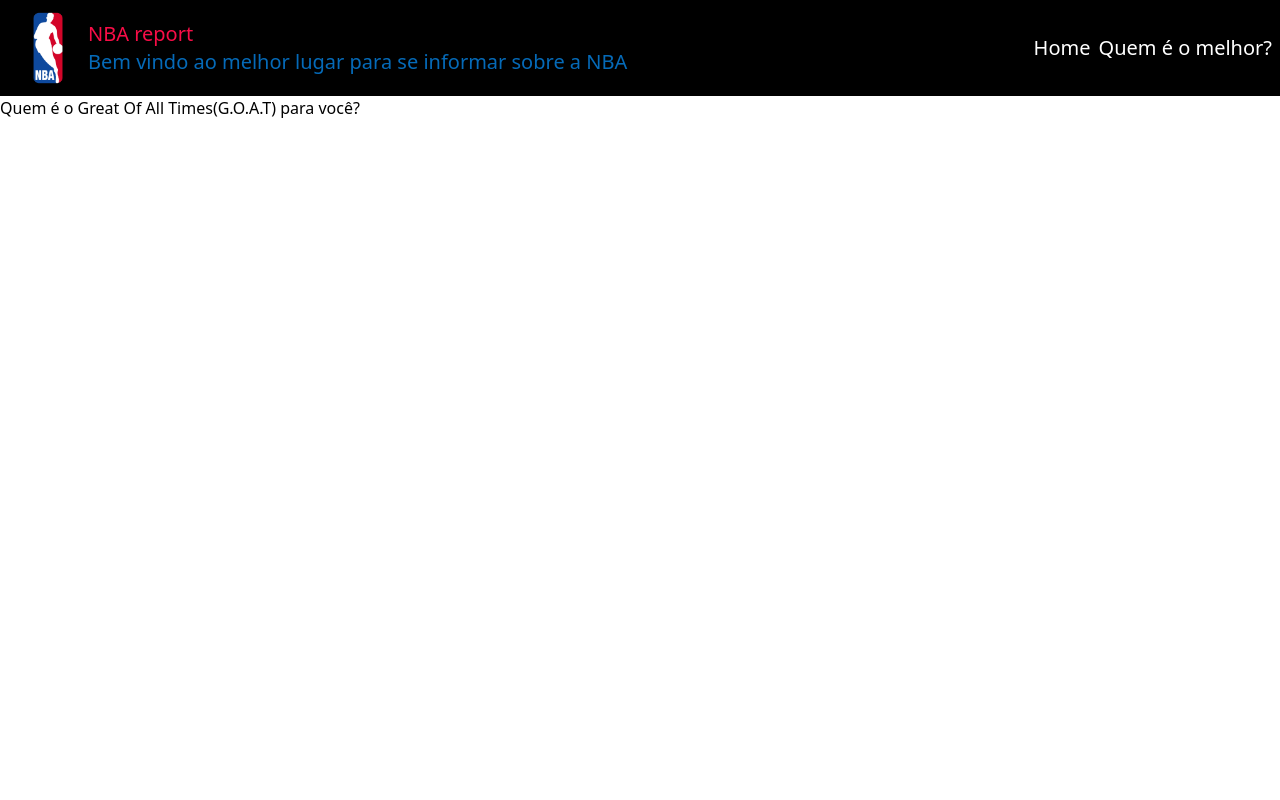
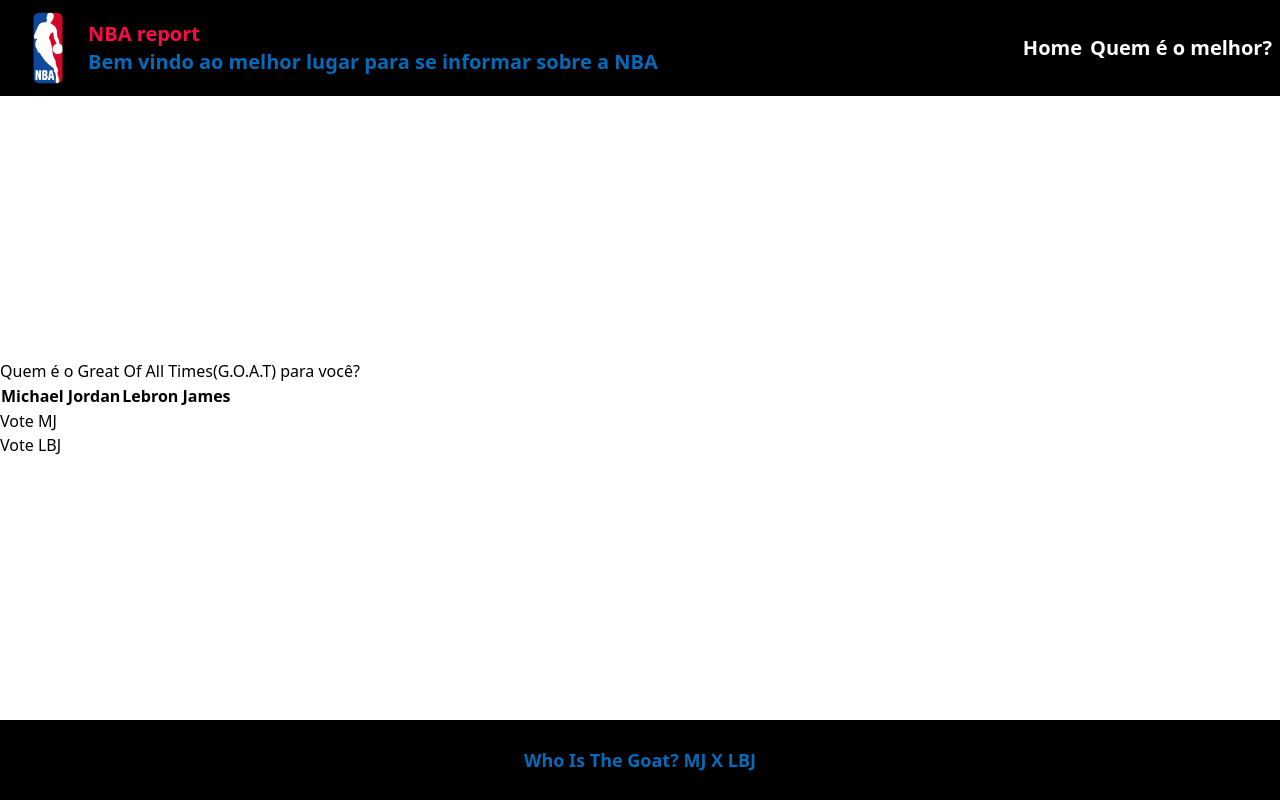
Before and after one commit to marcoshenke/desafiopagereact, a React (Create React App) app: page /whoisthegoat in a window 1280 px wide. Built offline with nearby package versions, Linux system fonts and the light colour scheme.

Commit message:
iniciando tabela de votação whoisthegoat

```diff
--- a/src/components/Footer/Footer.js
+++ b/src/components/Footer/Footer.js
@@ -2,8 +2,8 @@
 
 const Footer = () => {
     return (
-        <footer className="bg-black text-white">
-            <div>
+        <footer className="bg-black font-bold h-20 text-white flex justify-center text-lg flex-col items-center">
+            <div className="text-nba-blue">
                 Who Is The Goat? MJ X LBJ
             </div>
         </footer>
--- a/src/components/Navigation/Navigation.js
+++ b/src/components/Navigation/Navigation.js
@@ -4,7 +4,7 @@
 
 const Navigation = () => {
   return (
-    <header className="header flex justify-between p-2 font-sans text-xl items-center	">
+    <header className="header font-bold	 flex justify-between p-2 font-sans text-xl items-center	">
       <div className="flex items-center	">
       <img className="w-20" alt="logo-nba" src={logoNba}></img>
       <div className="flex flex-col">
--- a/src/views/Home/Home.css
+++ b/src/views/Home/Home.css
@@ -1,3 +1,4 @@
 img {
   width: 50%;
+  border-radius: 1rem;
 }
--- a/src/views/Home/Home.js
+++ b/src/views/Home/Home.js
@@ -1,6 +1,5 @@
 import React from "react"
-import {Navigation} from "../../components"
-import {Footer} from "../../components"
+import {Navigation, Footer} from "../../components"
 
 import lebronJames from '../../images/lebronjames.png'
 import michaeljordan from '../../images/michaeljordan.jpg'
--- a/src/views/WhoisTheGoat/WhoisTheGoat.js
+++ b/src/views/WhoisTheGoat/WhoisTheGoat.js
@@ -1,11 +1,29 @@
 import React from 'react'
-import {Navigation, WhoIsTheGoat} from '../../components'
+import {Navigation, WhoIsTheGoat, Footer} from '../../components'
 
 const whoisTheGoat = () => {
   return (
-    <div>
+    <div className='flex flex-col justify-between h-screen w-screen'>
       <Navigation />
+      <div>
       <WhoIsTheGoat />
+      <table>
+        <th>
+          Michael Jordan
+        </th>
+        <th>
+          Lebron James
+        </th>
+        <tr>
+          <button>Vote MJ</button>
+        </tr>
+        <tr>
+          <button>Vote LBJ</button>
+        </tr>
+      </table>
+      </div>
+
+      <Footer />
     </div>
   )
 }
```
Also changed, not shown: src/components/Button/Button.js (deleted), src/components/Button/index.js (deleted), src/components/index.js (line endings or trailing spaces).
